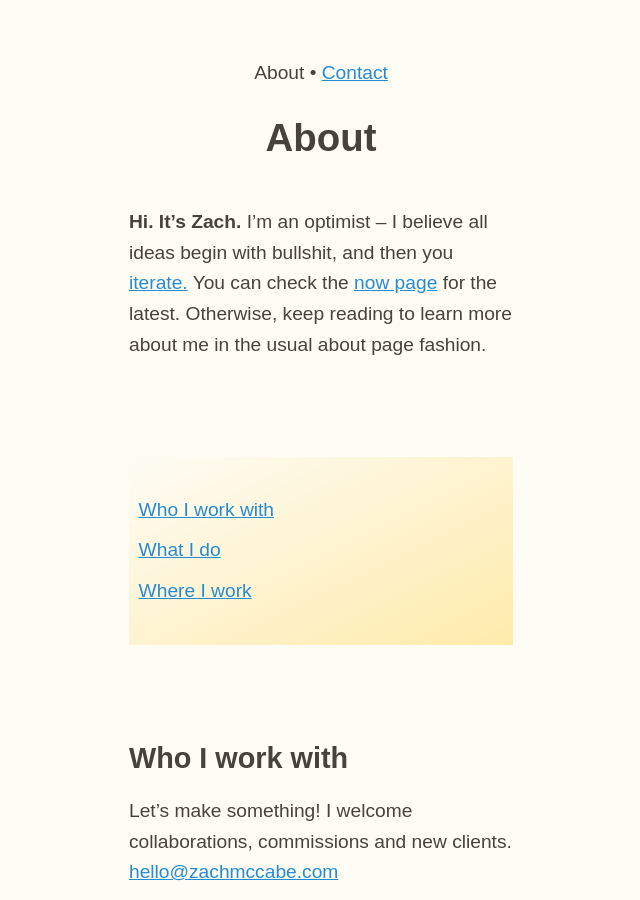
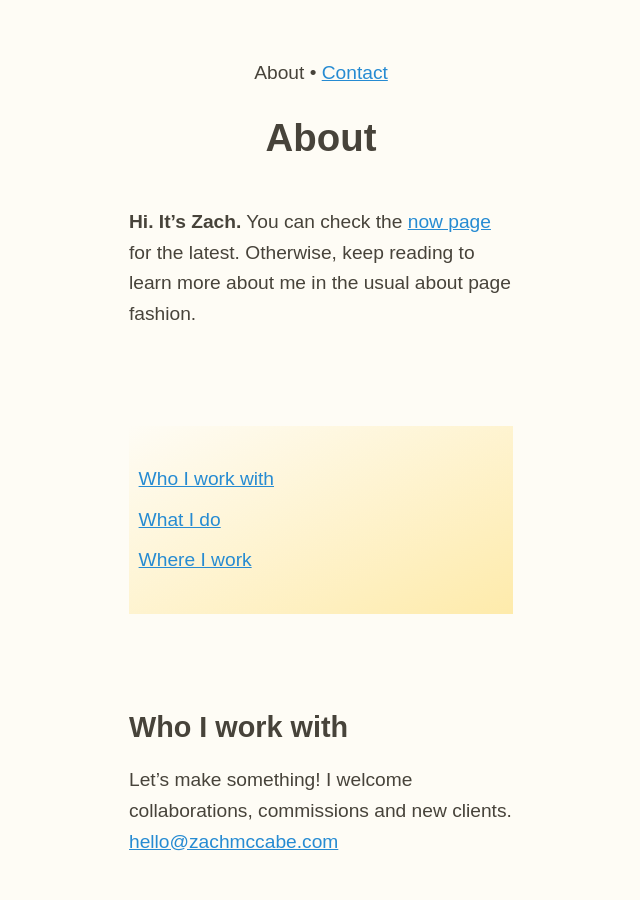
Before and after one commit to zachmccabe/zachmccabe.github.io, a Jekyll site: the page built from about.md, in a window 1280 px wide and 900 px high. Shown: the whole window, without its empty margins (319-959 px from the left). Built offline with Jekyll 4.4.1, drawn with Linux system fonts in a browser that asks for light colours.

Commit message:
Update about.md

```diff
--- a/about.md
+++ b/about.md
@@ -12,7 +12,7 @@ nav: |
 ---
 
 
-**Hi. It's Zach.** I'm an optimist – I believe all ideas begin with bullshit, and then you [iterate.](https://www.zachmccabe.com/bullshit.html) You can check the [now page](https://www.zachmccabe.com/now.html) for the latest. Otherwise, keep reading to learn more about me in the usual about page fashion.
+**Hi. It's Zach.** You can check the [now page](https://www.zachmccabe.com/now.html) for the latest. Otherwise, keep reading to learn more about me in the usual about page fashion.
 
 
 {% include page_nav.html %}
```
